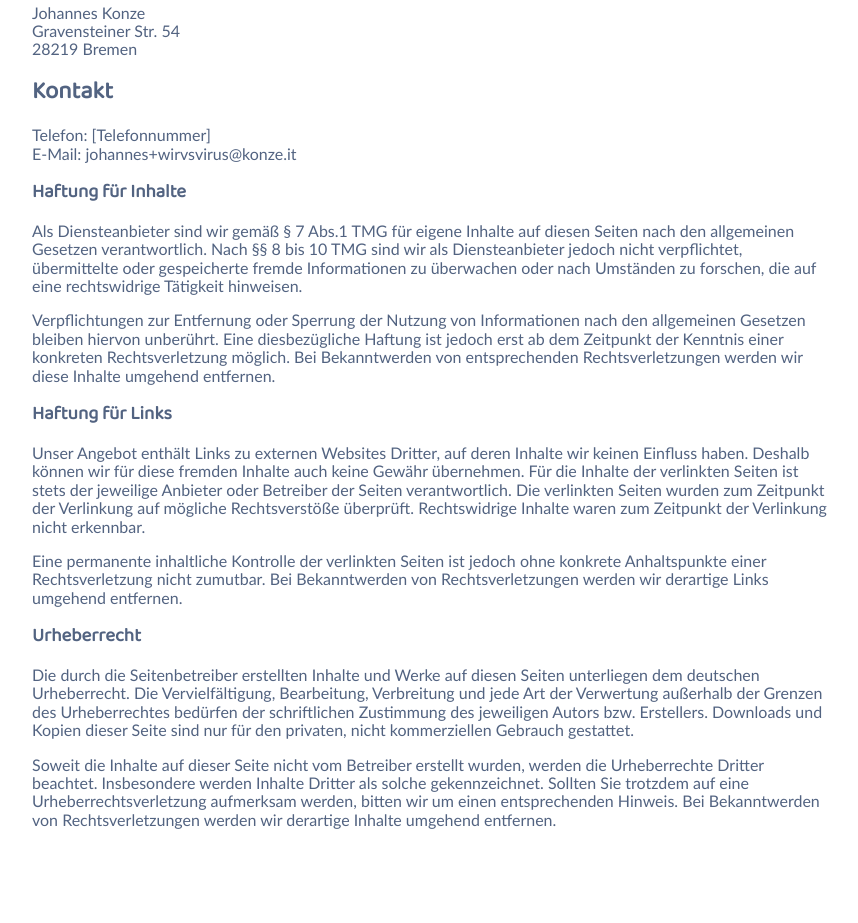
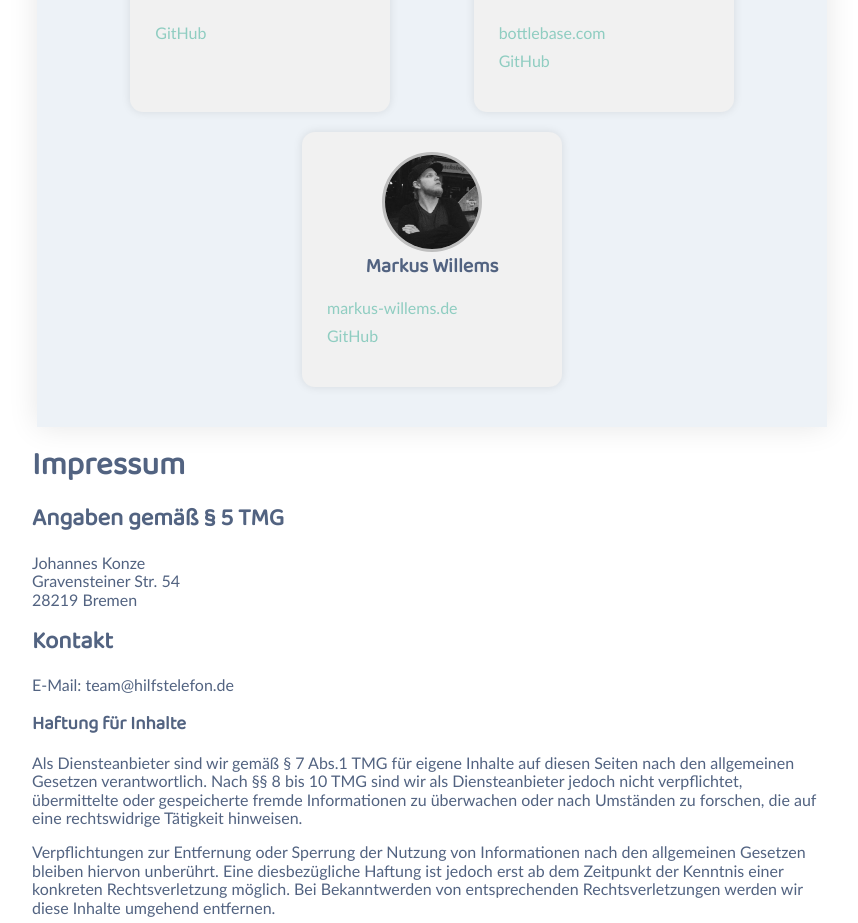
Before and after one commit to Hilfstelefon-WirVsVirus/hilfstelefon-frontend, a Vue app: page /impress in a window 1280 px wide. Shown: the part 1332-2255 px from the top of the page, without its empty margins (208-1066 px from the left). Before the commit the page ends 2177 px from the top, so only its background shows below. Built offline with nearby package versions, Linux system fonts and the light colour scheme.

Commit message:
Add new supporters

```diff
--- a/src/components/UserCard.vue
+++ b/src/components/UserCard.vue
@@ -25,6 +25,7 @@ export default {
 <style lang="scss" scoped>
 
     .user-card {
+        width: 260px;
         display: inline-block;
         border-radius: 13px;
         box-shadow: 0px 0px 10px 0px rgba(0, 0, 0, 0.10);
--- a/src/views/Impress.vue
+++ b/src/views/Impress.vue
@@ -21,8 +21,8 @@
         28219 Bremen</p>
 
       <h2>Kontakt</h2>
-      <p>Telefon: &#91;Telefonnummer&#93;<br/>
-        E-Mail: johannes+wirvsvirus@konze.it</p>
+      <p>
+        E-Mail: team@hilfstelefon.de</p>
       <h3>Haftung f&uuml;r Inhalte</h3>
       <p>
         Als Diensteanbieter sind wir
```
